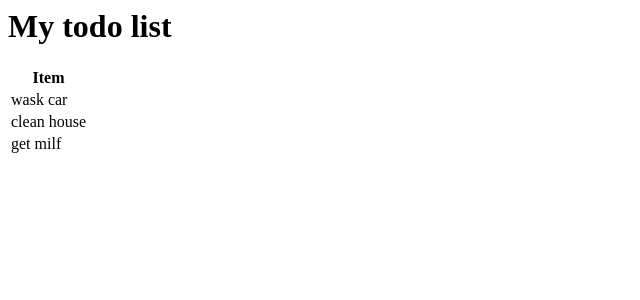
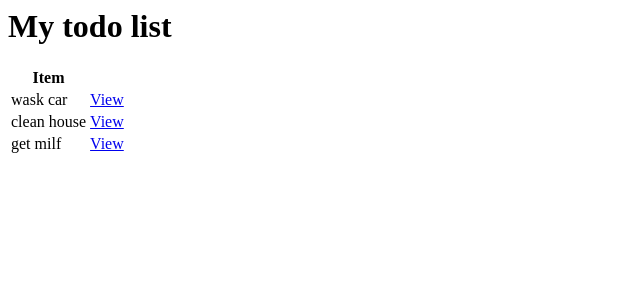
Before and after one commit to Sidakveer/ToDo_List, a Django app: page / in a window 1280 px wide. Shown: the top 300 px of the page, without its empty margins (0-640 px from the left). Run offline with Django 4.2, Linux system fonts and the light colour scheme; data comes from the database, SQL or seed files in the repository.

Commit message:
linking listview and detailed view

```diff
--- a/base/templates/base/task_list.html
+++ b/base/templates/base/task_list.html
@@ -8,6 +8,7 @@
 
     <tr>
         <td>{{task.title}}</td>
+        <td><a href="{% url 'task' task.id %}">View</a></td>
     </tr>
 
     {% empty %}
```
